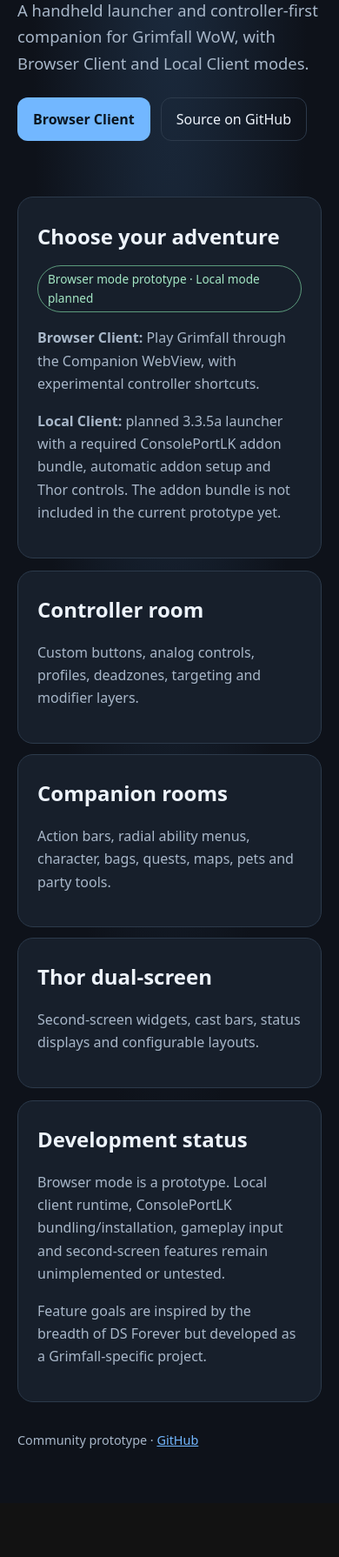
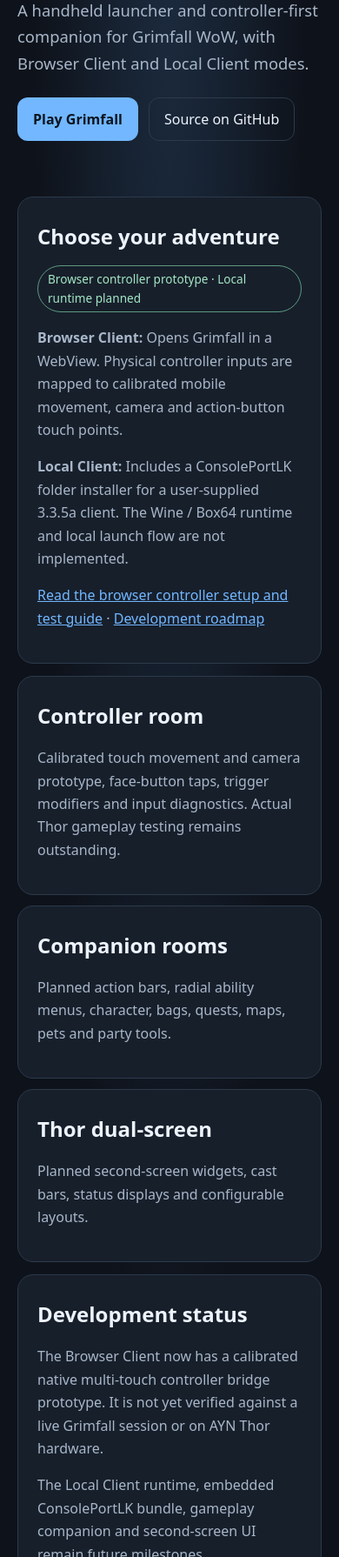
Before and after one commit to MrKrisSatan/GrimfallCompanion, a plain HTML site: page docs/index.html in a window 390 px wide. Shown: the part 210-2000 px from the top of the page at 87% size. Before the commit the page ends 1938 px from the top, so only its background shows below. Drawn offline with Linux system fonts and the light colour scheme.

Commit message:
Publish browser controller prototype status and test guide

```diff
--- a/docs/index.html
+++ b/docs/index.html
@@ -1,7 +1,55 @@
 <!doctype html>
-<html lang="en"><head><meta charset="utf-8"><meta name="viewport" content="width=device-width,initial-scale=1"><meta name="theme-color" content="#10151f"><title>Grimfall Companion</title><link rel="stylesheet" href="style.css"></head>
-<body><main class="wrap"><header><span class="eyebrow">AYN THOR · ANDROID · TWO PLAY MODES</span><h1>Grimfall <span>Companion</span></h1><p class="lead">A handheld launcher and controller-first companion for Grimfall WoW, with Browser Client and Local Client modes.</p><div class="buttons"><a class="button primary" href="https://www.grimfallwow.com/">Browser Client</a><a class="button" href="https://github.com/MrKrisSatan/GrimfallCompanion">Source on GitHub</a></div></header>
-<section class="panel"><h2>Choose your adventure</h2><div class="status">Browser mode prototype · Local mode planned</div><p><strong>Browser Client:</strong> Play Grimfall through the Companion WebView, with experimental controller shortcuts.</p><p><strong>Local Client:</strong> planned 3.3.5a launcher with a required ConsolePortLK addon bundle, automatic addon setup and Thor controls. The addon bundle is not included in the current prototype yet.</section>
-<section class="grid"><article><h2>Controller room</h2><p>Custom buttons, analog controls, profiles, deadzones, targeting and modifier layers.</p></article><article><h2>Companion rooms</h2><p>Action bars, radial ability menus, character, bags, quests, maps, pets and party tools.</p></article><article><h2>Thor dual-screen</h2><p>Second-screen widgets, cast bars, status displays and configurable layouts.</p></article></section>
-<section class="panel"><h2>Development status</h2><p>Browser mode is a prototype. Local client runtime, ConsolePortLK bundling/installation, gameplay input and second-screen features remain unimplemented or untested.</p><p>Feature goals are inspired by the breadth of DS Forever but developed as a Grimfall-specific project.</section>
-<footer>Community prototype · <a href="https://github.com/MrKrisSatan/GrimfallCompanion">GitHub</a></footer></main></body></html>
+<html lang="en">
+<head>
+  <meta charset="utf-8">
+  <meta name="viewport" content="width=device-width,initial-scale=1">
+  <meta name="theme-color" content="#10151f">
+  <title>Grimfall Companion</title>
+  <link rel="stylesheet" href="style.css">
+</head>
+<body>
+<main class="wrap">
+  <header>
+    <span class="eyebrow">AYN THOR · ANDROID · TWO PLAY MODES</span>
+    <h1>Grimfall <span>Companion</span></h1>
+    <p class="lead">A handheld launcher and controller-first companion for Grimfall WoW, with Browser Client and Local Client modes.</p>
+    <div class="buttons">
+      <a class="button primary" href="https://www.grimfallwow.com/play">Play Grimfall</a>
+      <a class="button" href="https://github.com/MrKrisSatan/GrimfallCompanion">Source on GitHub</a>
+    </div>
+  </header>
+
+  <section class="panel">
+    <h2>Choose your adventure</h2>
+    <div class="status">Browser controller prototype · Local runtime planned</div>
+    <p><strong>Browser Client:</strong> Opens Grimfall in a WebView. Physical controller inputs are mapped to calibrated mobile movement, camera and action-button touch points.</p>
+    <p><strong>Local Client:</strong> Includes a ConsolePortLK folder installer for a user-supplied 3.3.5a client. The Wine / Box64 runtime and local launch flow are not implemented.</p>
+    <p><a href="BROWSER_INPUT.md">Read the browser controller setup and test guide</a> · <a href="ROADMAP.md">Development roadmap</a></p>
+  </section>
+
+  <section class="grid">
+    <article>
+      <h2>Controller room</h2>
+      <p>Calibrated touch movement and camera prototype, face-button taps, trigger modifiers and input diagnostics. Actual Thor gameplay testing remains outstanding.</p>
+    </article>
+    <article>
+      <h2>Companion rooms</h2>
+      <p>Planned action bars, radial ability menus, character, bags, quests, maps, pets and party tools.</p>
+    </article>
+    <article>
+      <h2>Thor dual-screen</h2>
+      <p>Planned second-screen widgets, cast bars, status displays and configurable layouts.</p>
+    </article>
+  </section>
+
+  <section class="panel">
+    <h2>Development status</h2>
+    <p>The Browser Client now has a calibrated native multi-touch controller bridge prototype. It is not yet verified against a live Grimfall session or on AYN Thor hardware.</p>
+    <p>The Local Client runtime, embedded ConsolePortLK bundle, gameplay companion and second-screen UI remain future milestones.</p>
+    <p>Feature goals are inspired by the breadth of DS Forever but developed as a Grimfall-specific project.</p>
+  </section>
+
+  <footer>Community prototype · <a href="https://github.com/MrKrisSatan/GrimfallCompanion">GitHub</a></footer>
+</main>
+</body>
+</html>
```
